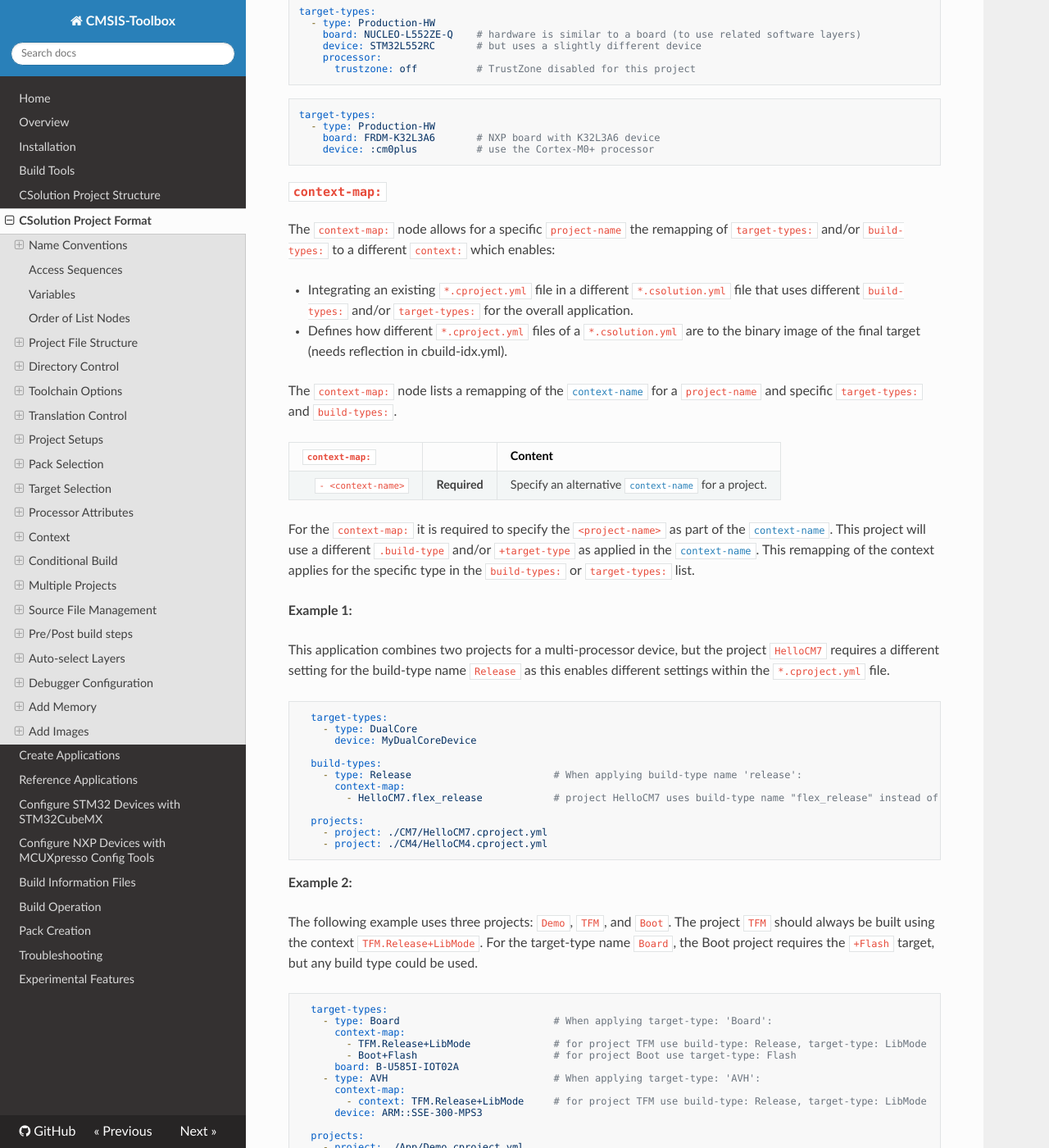
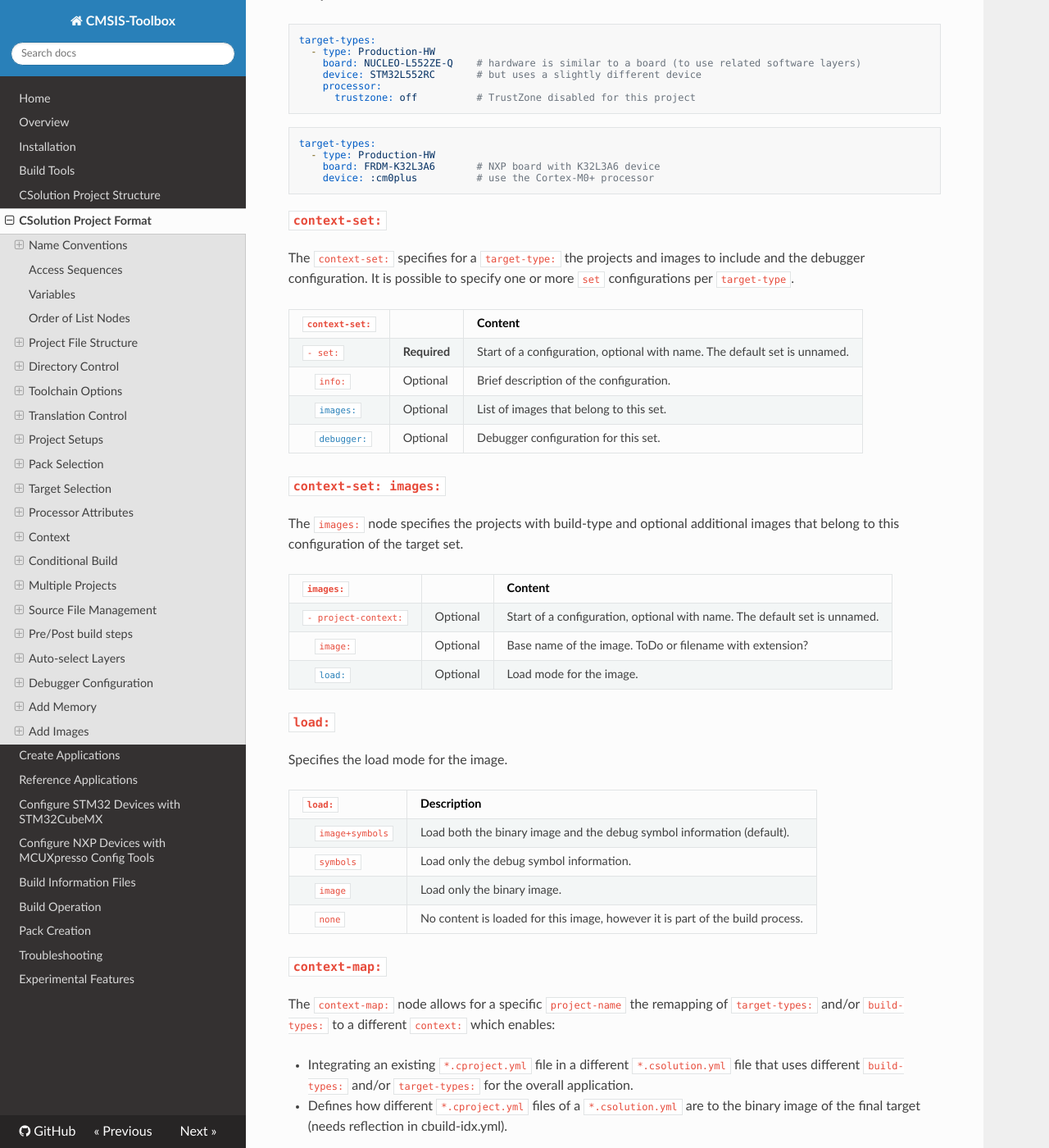
Before and after one commit to Open-CMSIS-Pack/cmsis-toolbox, an MkDocs documentation site: the page built from docs/YML-Input-Format.md, in a window 1280 px wide and 1400 px high, scrolled down 33464 px. Shown: the whole window at 82% size. Built offline with MkDocs 1.6.1, drawn with Linux system fonts in a browser that asks for light colours; nearby versions of some CDN libraries; some of the changed text lies outside the part shown.

Commit message:
Started to reflect the debugger integration in YML-Input-Format.md

````diff
--- a/docs/YML-Input-Format.md
+++ b/docs/YML-Input-Format.md
@@ -1322,6 +1322,7 @@ The `target-types:` node may include [toolchain options](#toolchain-options), [t
 &nbsp;&nbsp;&nbsp; [`context-map:`](#context-map)  |   Optional   | Use different `target-types:` for specific projects.
 &nbsp;&nbsp;&nbsp; [`variables:`](#variables)      |   Optional   | Variables that can be used to define project components.
 &nbsp;&nbsp;&nbsp; [`memory:`](#memory)            |   Optional   | Add additional off-chip memory available in target hardware.
+&nbsp;&nbsp;&nbsp; [`context-set:`](#context-set)  |   Optional   | One or more context-set configurations for projects, images, and debugger.
 
 !!! Note
     Either `device:` or `board:` is required.
@@ -1396,6 +1397,38 @@ target-types:
     board: FRDM-K32L3A6       # NXP board with K32L3A6 device
     device: :cm0plus          # use the Cortex-M0+ processor
 ```
+
+### `context-set:`
+
+The `context-set:` specifies for a `target-type:` the projects and images to include and the debugger configuration. It is possible to specify one or more `set` configurations per `target-type`.
+
+`context-set:`                                        |              | Content
+:-----------------------------------------------------|--------------|:------------------------------------
+`- set:`                                              | **Required** | Start of a configuration, optional with name. The default set is unnamed.
+&nbsp;&nbsp;&nbsp; `info:`                            |   Optional   | Brief description of the configuration.
+&nbsp;&nbsp;&nbsp; [`images:`](#context-set-images)   |   Optional   | List of images that belong to this set.
+&nbsp;&nbsp;&nbsp; [`debugger:`](#debugger)           |   Optional   | Debugger configuration for this set.
+
+### `context-set: images:`
+
+The `images:` node specifies the projects with build-type and optional additional images that belong to this configuration of the target set.
+
+`images:`                                             |              | Content
+:-----------------------------------------------------|--------------|:------------------------------------
+`- project-context:`                                  |   Optional   | Start of a configuration, optional with name. The default set is unnamed.
+&nbsp;&nbsp;&nbsp; `image:`                           |   Optional   | Base name of the image. ToDo or filename with extension?
+&nbsp;&nbsp;&nbsp; [`load:`](#load)                   |   Optional   | Load mode for the image.
+
+### `load:`
+
+Specifies the load mode for the image.
+
+`load:`                              | Description
+:------------------------------------|:-------------
+&nbsp;&nbsp;&nbsp; `image+symbols`   | Load both the binary image and the debug symbol information (default).
+&nbsp;&nbsp;&nbsp; `symbols`         | Load only the debug symbol information.
+&nbsp;&nbsp;&nbsp; `image`           | Load only the binary image.
+&nbsp;&nbsp;&nbsp; `none`            | No content is loaded for this image, however it is part of the build process.
 
 ### `context-map:`
 
@@ -2219,6 +2252,7 @@ to overwrite configuration information or to define new debugger setups.
 &nbsp;&nbsp;&nbsp; `protocol:`                            |  Optional   | Select debug portocol (jtag or swd).
 &nbsp;&nbsp;&nbsp; `clock:`                               |  Optional   | Select debug clock speed (in Hz).
 &nbsp;&nbsp;&nbsp; `dbgconf:`                             |  Optional   | Debugger configuration file (pinout, trace).
+&nbsp;&nbsp;&nbsp; `start-pname:`                         |  Optional   | Debugger connects at start to this processor.
 &nbsp;&nbsp;&nbsp; [`for-context:`](#for-context)         |  Optional   | Debugger configuration applied for a list of *context* types.
 &nbsp;&nbsp;&nbsp; [`not-for-context:`](#not-for-context) |  Optional   | Debugger configuration not applied for a list of *context* types.
 
@@ -2301,11 +2335,11 @@ solution:
 
 ## Add Images
 
-For Debug and Run the `load:` node allows to specify additional files that should be added to the `output:` node of the `*.cbuild-run.yml` file.
-
-### `load:`
-
-`load:`                                                   |             | Content
+For Debug and Run the `images:` node allows to specify additional files that should be added to the `output:` node of the `*.cbuild-run.yml` file.
+
+### `images:`
+
+`images:`                                                 |             | Content
 :---------------------------------------------------------|-------------|:------------------------------------
 `- file:`                                                 |**Required** | Specifies the file name.
 &nbsp;&nbsp;&nbsp; `info:`                                |  Optional   | Brief description of the file.
@@ -2313,13 +2347,9 @@ For Debug and Run the `load:` node allows to specify additional files that shoul
 &nbsp;&nbsp;&nbsp; [`for-context:`](#for-context)         |  Optional   | File is applied for a list of *context* types.
 &nbsp;&nbsp;&nbsp; [`not-for-context:`](#not-for-context) |  Optional   | File is not applied for a list of *context* types.
 &nbsp;&nbsp;&nbsp; `load-offset:`                         |  Optional   | Offset applied to the binary content when loading the file.
-&nbsp;&nbsp;&nbsp; `load-mode:`                           |  Optional   | defines the parts of the image that should be loaded (see below).
-
-`load-mode:`                         | Description
-:------------------------------------|:-------------
-&nbsp;&nbsp;&nbsp; `debug+image`     | Load both the binary image and the debug symbol information.
-&nbsp;&nbsp;&nbsp; `debug`           | Load only the debug symbol information.
-&nbsp;&nbsp;&nbsp; `image`           | Load only the binary image.
+&nbsp;&nbsp;&nbsp; `load:`                                |  Optional   | defines the parts of the image that should be loaded (see below).
+
+### `type:`
 
 With `type:` an explicit file type can be specified which is required for unknow file extensions. The explicit file type overwrites the auto-detection of file types based on the file extension.
 
````
Also changed, not shown: docs/CMSIS-DebuggerIntegration.md (+23 -11 lines).
